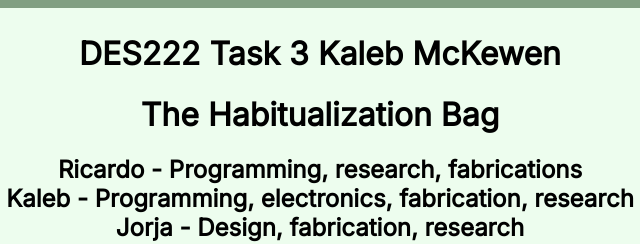
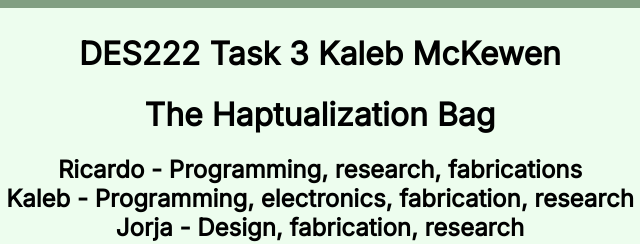
Before and after one commit to usc-KWM007/DES222Task3KM, a plain HTML site: page index.html in a window 1280 px wide. Shown: the top 244 px of the page, 320-960 px from the left. Drawn offline with Linux system fonts and the light colour scheme.

Commit message:
Fixed typo

```diff
--- a/index.html
+++ b/index.html
@@ -14,7 +14,7 @@
     <div class="main">
 
         <h1>DES222 Task 3 Kaleb McKewen</h1>
-        <h1>The Habitualization Bag</h1>
+        <h1>The Haptualization Bag</h1>
         <div class=center>
 
             <h2>Ricardo - Programming, research, fabrications<br>
```
